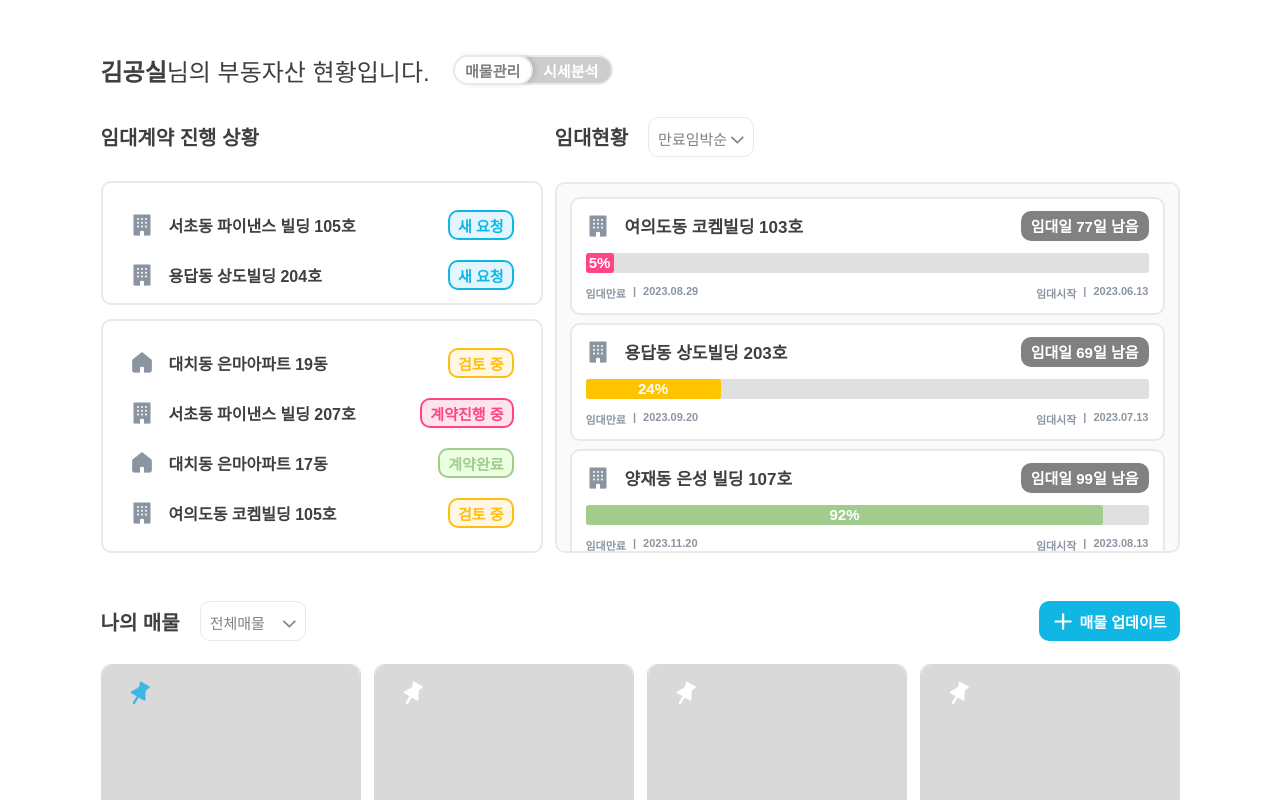
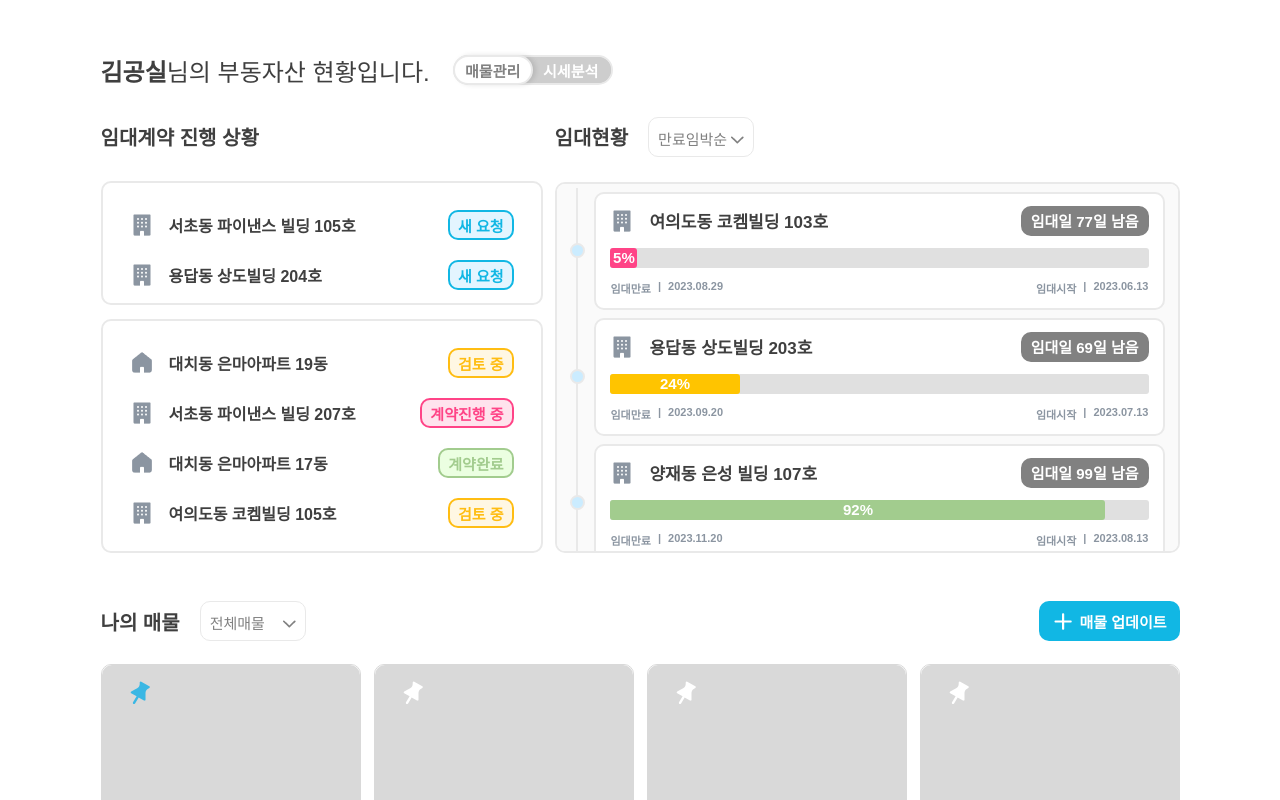
Before and after one commit to onys-programmer/real-estate, a React (Create React App) app: page / in a window 1280 px wide. Shown: the top 800 px of the page. Built offline with nearby package versions, Linux system fonts and the light colour scheme; a web font is replaced by a local one.

Commit message:
feat: 🎸 임대현황 장식 제작

```diff
--- a/src/pages/main/rental-status/RentalStatus.jsx
+++ b/src/pages/main/rental-status/RentalStatus.jsx
@@ -19,7 +19,13 @@ export default function RentalStatus() {
       <S.StatusList>
         {
           rentalStatusItems.map((item, index) => (
-            <RentalStatusCard item={item} />
+            <S.StatusListItem>
+              <S.Line />
+              <S.Circle />
+              <S.CardContainer>
+                <RentalStatusCard item={item} />
+              </S.CardContainer>
+            </S.StatusListItem>
           ))
         }
       </S.StatusList>
@@ -48,8 +54,7 @@ const S = {
   StatusList: styled.div`
     display: flex;
     flex-direction: column;
-    gap: 8px;
-    padding: 13px;
+    padding: 0 13px 4px 19.5px;
     width: 625px;
     height: 371px;
     overflow-y: auto;
@@ -57,4 +62,39 @@ const S = {
     ${border}
     label: RentalStatus__StatusList;
   `,
+  StatusListItem: styled.div`
+    position: relative;
+    display: flex;
+    align-items: center;
+    justify-content: start;
+    gap: 16.5px;
+    :first-child {
+      margin-top: 4px;
+    }
+    :last-child {
+      margin-bottom: 4px;
+    }
+    label: RentalStatus__StatusListItem;
+  `,
+  Line: styled.div`
+    width: 2px;
+    height: 100%;
+    background-color: #E9E9E9;
+    label: RentalStatus__Line;
+  `,
+  Circle: styled.div`
+    position: absolute;
+    width: 15px;
+    height: 15px;
+    border: 2px solid #E9E9E9;
+    left: -6.5px;
+    border-radius: 999px;
+    background-color: #CBECFF;
+    label: RentalStatus__Circle;
+  `,
+  CardContainer: styled.div`
+    padding: 4px 0;
+    width: 573px;
+    label: RentalStatus__CardContainer;
+  `,
 };
--- a/src/pages/main/rental-status/RentalStatusCard.jsx
+++ b/src/pages/main/rental-status/RentalStatusCard.jsx
@@ -48,6 +48,7 @@ export default function RentalStatusCard({item}) {
 
 const S = {
   Container: styled.div`
+    width: 100%;
     display: flex;
     flex-direction: column;
     gap: 12px;
```
